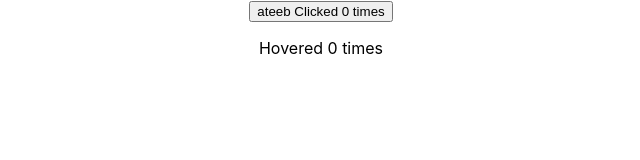
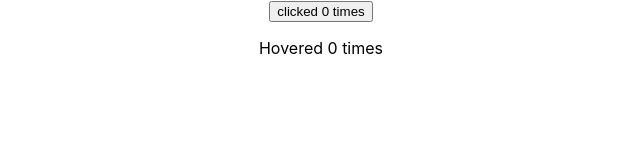
Before and after one commit to syedateebulislam/hello-world, a React (Create React App) app: page / in a window 1280 px wide. Shown: the top 160 px of the page, without its empty margins (319-959 px from the left). Built offline with nearby package versions, Linux system fonts and the light colour scheme.

Commit message:
renderProps Pattern-L37

```diff
--- a/src/App.js
+++ b/src/App.js
@@ -25,18 +25,34 @@
 //import PortalDemo from './Components/PortalDemo';
 //import Hero from './Components/Hero';
 //import ErrorBoundry from './Components/ErrorBoundry';
-import ClickCounterz from './Components/ClickCounterz';
-import HoverCounter from './Components/HoverCounter';
-import WithCounter from './Components/withCounter';
-
+// import ClickCounterz from './Components/ClickCounterz';
+// import HoverCounter from './Components/HoverCounter';
+// import WithCounter from './Components/withCounter';
+import HoverCounterTwo from './Components/HoverCounterTwo';
+import User from './Components/User';
+import ClickCounterTwo from './Components/ClickCounterTwo';
+import CounterTwo from './Components/CounterTwo';
 
 function App() {
   return (
     <div className="App">
 
-      <ClickCounterz name='ateeb'/><br/>
-      <HoverCounter/>
+      <CounterTwo render={ (count,incrementCount) =>
+        (<ClickCounterTwo count={count} incrementCount={incrementCount}/>
+        )}/>
 
+        <CounterTwo render={ (count,incrementCount) =>
+          (<HoverCounterTwo count={count} incrementCount={incrementCount}/>
+          )}/>
+
+
+      {/*<ClickCounterTwo/>
+      <HoverCounterTwo/>
+      <User render={(isLoggedIn) => isLoggedIn ? "ateeb" : "guest"}/>
+      */}
+
+      {/*<ClickCounterz name='ateeb'/><br/>
+      <HoverCounter/>*/}
       {/*<ErrorBoundry>
       <Hero heroName='IronMan'/>
       </ErrorBoundry>
--- /dev/null
+++ b/src/Components/ClickCounterTwo.js
@@ -0,0 +1,13 @@
+import React, { Component } from 'react'
+
+class ClickCounterTwo extends Component {
+
+    render() {
+        const {count,incrementCount} = this.props
+        return (
+            <button onClick={incrementCount}>clicked {count} times</button>
+        )
+    }
+}
+
+export default ClickCounterTwo
--- /dev/null
+++ b/src/Components/CounterTwo.js
@@ -0,0 +1,29 @@
+import React, { Component } from 'react'
+
+class CounterTwo extends Component {
+
+
+    constructor(props) {
+        super(props)
+
+        this.state = {
+             count: 0
+        }
+    }
+
+    incrementCount = () =>{
+        this.setState(prevState => {
+            return{count: prevState.count + 1}
+        })
+    }
+
+    render() {
+        return (
+            <div>
+                {this.props.render(this.state.count, this.incrementCount)}
+            </div>
+        )
+    }
+}
+
+export default CounterTwo
--- /dev/null
+++ b/src/Components/HoverCounterTwo.js
@@ -0,0 +1,15 @@
+import React, { Component } from 'react'
+
+class HoverCounterTwo extends Component {
+
+    render() {
+        const {count,incrementCount} = this.props
+        return (
+           <p onMouseOver={incrementCount}>
+            Hovered {count} times
+           </p>
+        )
+    }
+}
+
+export default HoverCounterTwo
--- /dev/null
+++ b/src/Components/User.js
@@ -0,0 +1,13 @@
+import React, { Component } from 'react'
+
+class User extends Component {
+    render() {
+        return (
+            <div>
+                {this.props.render(false)}
+            </div>
+        )
+    }
+}
+
+export default User
```
